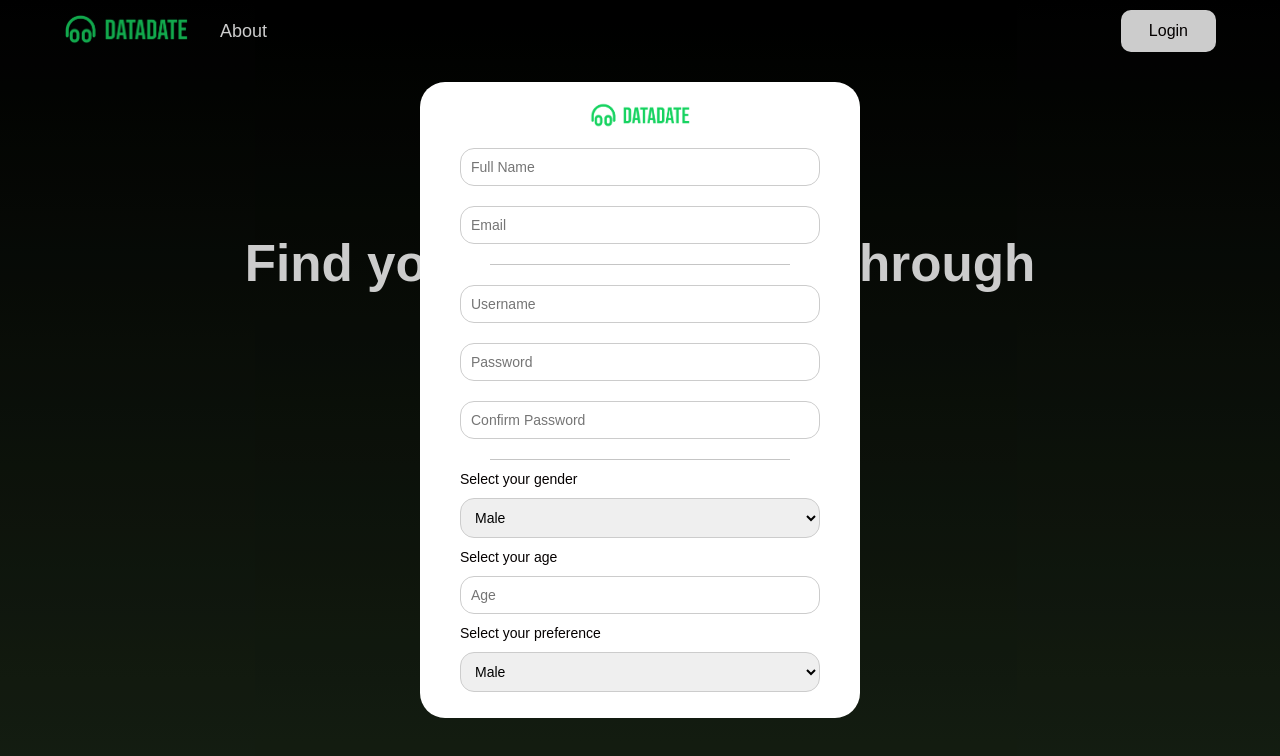
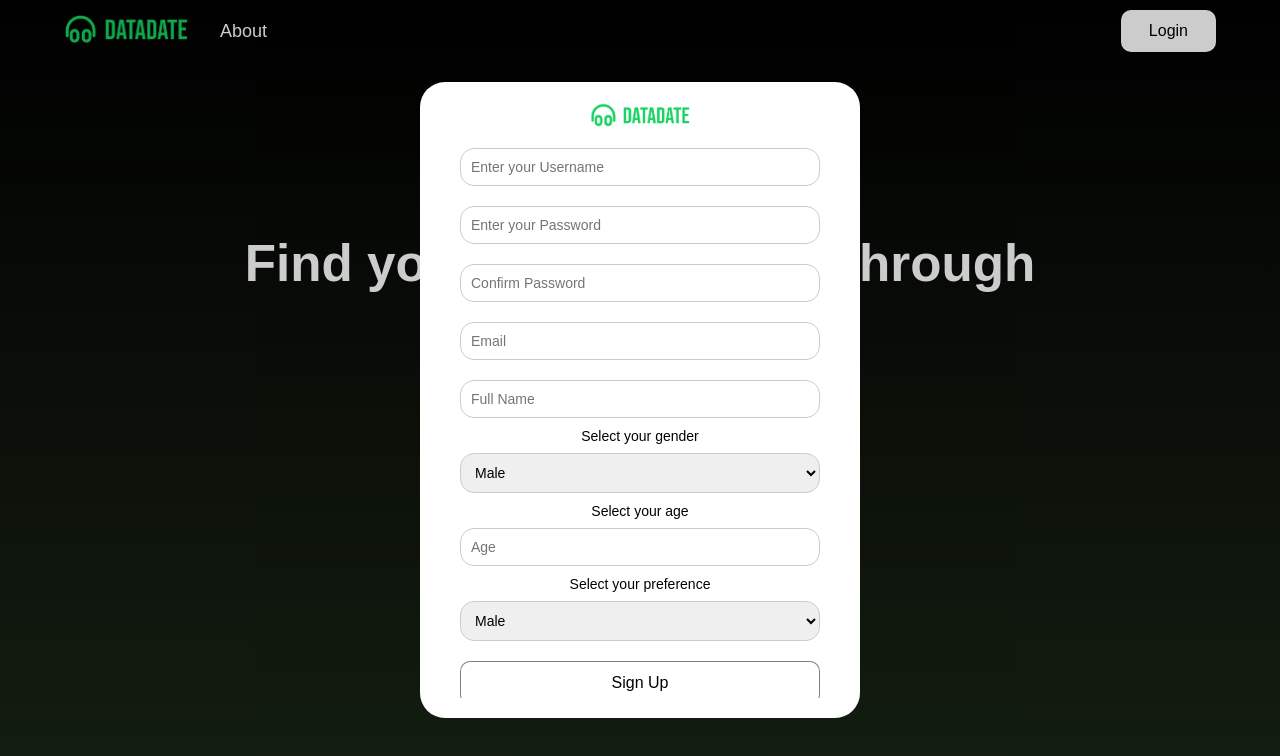
Before and after one commit to Ashw1n10/DevsHackathon, a React (Vite) app in the folder Data_Date/: page / in a window 1280 px wide. Both pictures are taken after a click on the button "Get Started". Shown: the top 756 px of the page. Built offline with nearby package versions, Linux system fonts and the light colour scheme.

Commit message:
Sign up button takes you to link spotify

```diff
--- /dev/null
+++ b/Data_Date/src/LinkSpotify.jsx
@@ -0,0 +1,32 @@
+import StyleLinkSpotify from './styles/linkSpotify.module.css'
+
+
+function LinkSpotify({ onClose, onLinked }) {
+    // Close modal when clicking outside modalContent
+    const handleOutsideClick = (e) => {
+        if (e.target === e.currentTarget) {
+            onClose();
+        }
+    };
+
+    // Handle Spotify linking
+    const handleLinkSpotify = () => {
+        window.open('http://127.0.0.1:5000/', '_blank');
+        if (onLinked) onLinked();
+    };
+
+    return (
+
+
+
+        <div className={StyleLinkSpotify.modal} onClick={handleOutsideClick}>
+            <div className={StyleLinkSpotify.modalContent}>
+                <h2>Link Spotify Account</h2>
+                <button className={StyleLinkSpotify.LinkSpotifyButton} onClick={handleLinkSpotify}>Link Spotify</button>
+                <button className={StyleLinkSpotify.closeButton} onClick={onClose}>Close</button>
+            </div>
+        </div>
+    );
+}
+
+export default LinkSpotify;
--- a/Data_Date/src/SignUp.jsx
+++ b/Data_Date/src/SignUp.jsx
@@ -1,4 +1,5 @@
 import { useState } from 'react';
+import LinkSpotify from './linkSpotify';
 import { createUserWithEmailAndPassword } from 'firebase/auth';
 import { doc, setDoc } from 'firebase/firestore';
 import { auth, db } from './firebase';
@@ -22,6 +23,7 @@ function SignUp({ onClose }) {
     const [loading, setLoading] = useState(false);
     const [error, setError] = useState('');
     const [spotifyLinked, setSpotifyLinked] = useState(false);
+    const [showLinkSpotify, setShowLinkSpotify] = useState(false);
 
     // Handle input changes
     const handleInputChange = (e) => {
@@ -57,11 +59,9 @@ function SignUp({ onClose }) {
         return true;
     };
 
-    // Handle Spotify linking
+    // Handle Spotify linking (not used directly anymore)
     const handleLinkSpotify = () => {
-        // Redirect to your Flask backend for Spotify authentication
-        window.open('http://127.0.0.1:5000/', '_blank');
-        setSpotifyLinked(true);
+        setShowLinkSpotify(true);
     };
 
     // Handle sign up
@@ -75,6 +75,15 @@ function SignUp({ onClose }) {
 
         setLoading(true);
 
+        // Instead of creating the user now, show the LinkSpotify modal
+        setShowLinkSpotify(true);
+        console.log('SignUp button pressed, showLinkSpotify set to true');
+    };
+
+    // This will be called after Spotify linking is done
+    const handleSpotifyLinked = async () => {
+        setShowLinkSpotify(false);
+        setLoading(true);
         try {
             // Create user with Firebase Auth
             const userCredential = await createUserWithEmailAndPassword(
@@ -94,7 +103,7 @@ function SignUp({ onClose }) {
                 gender: formData.gender,
                 age: parseInt(formData.age),
                 preference: formData.preference,
-                spotifyLinked: spotifyLinked,
+                spotifyLinked: true,
                 createdAt: new Date(),
                 updatedAt: new Date()
             });
@@ -134,15 +143,56 @@ function SignUp({ onClose }) {
     };
 
     return (
-        <div className={styleSignUp.modal} onClick={handleOutsideClick}>
+        <>
+            {showLinkSpotify ? (
+                <LinkSpotify
+                    onClose={() => setShowLinkSpotify(false)}
+                    onLinked={handleSpotifyLinked}
+                />
+            ) : (
+                <div className={styleSignUp.modal + ' ' + styleSignUp.fade} onClick={handleOutsideClick}>
                     <div className={styleSignUp.modalContent}>
                         <img src={Logo} alt="Logo" className={styleSignUp.logo} />
                         <div className={styleSignUp.scrollableContent}>
                             <div className={styleSignUp.SignUpContainer}>
                                 {error && <div className={styleSignUp.error}>{error}</div>}
-
                                 <form onSubmit={handleSignUp}>
-
+                                    <input
+                                        type="text"
+                                        name="username"
+                                        placeholder='Enter your Username'
+                                        className={styleSignUp.usernameInput}
+                                        value={formData.username}
+                                        onChange={handleInputChange}
+                                        required
+                                    />
+                                    <input
+                                        type="password"
+                                        name="password"
+                                        placeholder='Enter your Password'
+                                        className={styleSignUp.passwordInput}
+                                        value={formData.password}
+                                        onChange={handleInputChange}
+                                        required
+                                    />
+                                    <input
+                                        type="password"
+                                        name="confirmPassword"
+                                        placeholder='Confirm Password'
+                                        className={styleSignUp.confirmPasswordInput}
+                                        value={formData.confirmPassword}
+                                        onChange={handleInputChange}
+                                        required
+                                    />
+                                    <input
+                                        type="email"
+                                        name="email"
+                                        placeholder='Email'
+                                        className={styleSignUp.emailInput}
+                                        value={formData.email}
+                                        onChange={handleInputChange}
+                                        required
+                                    />
                                     <input
                                         type="text"
                                         name="fullName"
@@ -152,57 +202,7 @@ function SignUp({ onClose }) {
                                         onChange={handleInputChange}
                                         required
                                     />
-
-                            <input
-                                type="email"
-                                name="email"
-                                placeholder='Email'
-                                className={styleSignUp.emailInput}
-                                value={formData.email}
-                                onChange={handleInputChange}
-                                required
-                            />
-
-                            <div className={styleSignUp.break}></div>
-
-                            <input
-                                type="text"
-                                name="username"
-                                placeholder='Username'
-                                className={styleSignUp.usernameInput}
-                                value={formData.username}
-                                onChange={handleInputChange}
-                                required
-                            />
-
-                            <input
-                                type="password"
-                                name="password"
-                                placeholder='Password'
-                                className={styleSignUp.passwordInput}
-                                value={formData.password}
-                                onChange={handleInputChange}
-                                required
-                            />
-
-                            <input
-                                type="password"
-                                name="confirmPassword"
-                                placeholder='Confirm Password'
-                                className={styleSignUp.confirmPasswordInput}
-                                value={formData.confirmPassword}
-                                onChange={handleInputChange}
-                                required
-                            />
-
-<div className={styleSignUp.break}></div>
-
-
-
-                            <div className={styleSignUp.labelStyle}>
                                     <label htmlFor="gender" className={styleSignUp.label}>Select your gender</label>
-                            </div>
-
                                     <select
                                         name="gender"
                                         id="gender"
@@ -214,11 +214,7 @@ function SignUp({ onClose }) {
                                         <option value="female">Female</option>
                                         <option value="Non-binary">Non-binary</option>
                                     </select>
-
-                            <div className={styleSignUp.labelStyle}>
-                                <label htmlFor="age" >Select your age</label>
-                            </div>
-
+                                    <label htmlFor="age" className={styleSignUp.label}>Select your age</label>
                                     <input
                                         type="number"
                                         id="age"
@@ -231,11 +227,7 @@ function SignUp({ onClose }) {
                                         onChange={handleInputChange}
                                         required
                                     />
-
-                            <div className={styleSignUp.labelStyle}>
                                     <label htmlFor="preference" className={styleSignUp.label}>Select your preference</label>
-                            </div>
-
                                     <select
                                         name="preference"
                                         id="preference"
@@ -248,15 +240,6 @@ function SignUp({ onClose }) {
                                         <option value="Non-binary">Non-binary</option>
                                         <option value="any">Any</option>
                                     </select>
-
-                            <button
-                                type="button"
-                                className={styleSignUp.linkSpotifyButton}
-                                onClick={handleLinkSpotify}
-                            >
-                                {spotifyLinked ? 'Spotify Linked ✓' : 'Link Spotify'}
-                            </button>
-
                                     <button
                                         type="submit"
                                         className={styleSignUp.signUpButton}
@@ -269,7 +252,9 @@ function SignUp({ onClose }) {
                         </div>
                     </div>
                 </div>
-    );
+            )}
+        </>
+    )
 }
 
 export default SignUp;
--- /dev/null
+++ b/Data_Date/src/styles/linkSpotify.module.css
@@ -0,0 +1,46 @@
+/* Modal container styles */
+.modal {
+    position: fixed;
+    top: 0;
+    left: 0;
+    width: 100vw;
+    height: 100vh;
+    background: rgba(0, 0, 0, 0.5);
+    display: flex;
+    align-items: center;
+    justify-content: center;
+    z-index: 1000; /* Ensure modal is above other content */
+}
+
+.modalContent {
+    background: #fff;
+    padding: 32px 24px;
+    border-radius: 16px;
+    box-shadow: 0 2px 16px rgba(0,0,0,0.2);
+    min-width: 320px;
+    max-width: 90vw;
+    text-align: center;
+}
+
+.LinkSpotifyButton{
+    background-color: #1DB954; /* Spotify green */
+    color: white;
+    border: none;
+    border-radius: 50px;
+    padding: 10px 20px;
+    font-size: 16px;
+    cursor: pointer;
+    text-decoration: none;
+    display: inline-block;
+}
+
+.closeButton {
+    margin-top: 16px;
+    background: #eee;
+    color: #333;
+    border: none;
+    border-radius: 50px;
+    padding: 8px 16px;
+    font-size: 14px;
+    cursor: pointer;
+}
```
Lines whose indentation alone changed are shown as unchanged.
